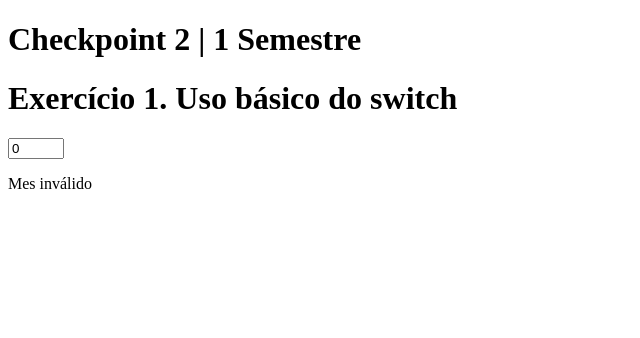
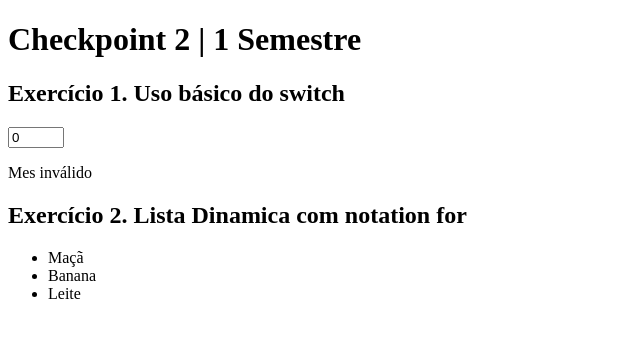
Before and after one commit to vittzx/Checkpoint2-1SEM-Microsservices, an Angular app: page / in a window 1280 px wide. Shown: the top 338 px of the page, without its empty margins (0-640 px from the left). Built offline with nearby package versions, Linux system fonts and the light colour scheme.

Commit message:
feat: EX2 for loop inside a fruit list

```diff
--- a/src/app/app.component.html
+++ b/src/app/app.component.html
@@ -1,2 +1,3 @@
 <h1> {{title}} </h1>
 <app-ex1></app-ex1>
+<app-ex2></app-ex2>
--- a/src/app/app.component.ts
+++ b/src/app/app.component.ts
@@ -1,11 +1,12 @@
 import { Component } from '@angular/core';
 import { RouterOutlet } from '@angular/router';
 import { Ex1Component } from './components/ex1/ex1.component';
+import { Ex2Component } from './components/ex2/ex2.component';
 
 @Component({
   selector: 'app-root',
   standalone: true,
-  imports: [RouterOutlet, Ex1Component],
+  imports: [RouterOutlet, Ex1Component, Ex2Component],
   templateUrl: './app.component.html',
   styleUrl: './app.component.css'
 })
--- a/src/app/components/ex1/ex1.component.html
+++ b/src/app/components/ex1/ex1.component.html
@@ -1,4 +1,4 @@
-<h1 >Exercício 1. Uso básico do switch</h1>
+<h2 >Exercício 1. Uso básico do switch</h2>
 
 <input type="number" [(ngModel)]="mesNumero" min="1" max="12">
 @switch (mesNumero){
--- /dev/null
+++ b/src/app/components/ex2/ex2.component.html
@@ -0,0 +1,9 @@
+<h2 >Exercício 2. Lista Dinamica com notation for</h2>
+
+<ul>
+    @for (item of itens; track $index) {
+      <li>{{ item }}</li>
+    } @empty {
+      <li>Nenhum item na lista</li>
+    }
+  </ul>
--- /dev/null
+++ b/src/app/components/ex2/ex2.component.ts
@@ -0,0 +1,13 @@
+import { Component } from '@angular/core';
+
+@Component({
+  selector: 'app-ex2',
+  standalone: true,
+  imports: [],
+  templateUrl: './ex2.component.html',
+  styleUrl: './ex2.component.css'
+})
+export class Ex2Component {
+  itens: string[] = ["Maçã", "Banana", "Leite"];
+
+}
```
Also changed, not shown: src/app/components/ex2/ex2.component.css (added), 1 other file (tests, documents, lock files or other folders).
